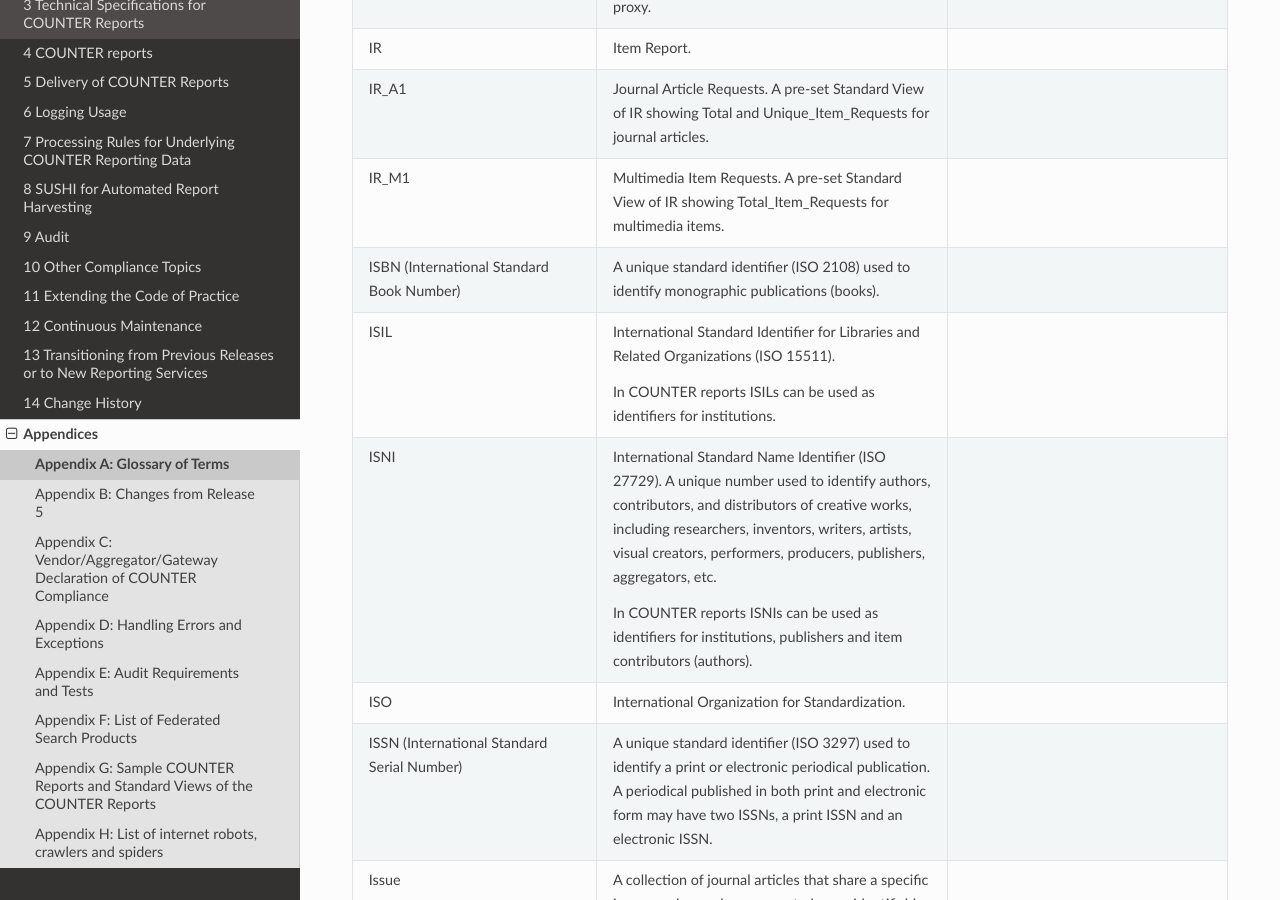
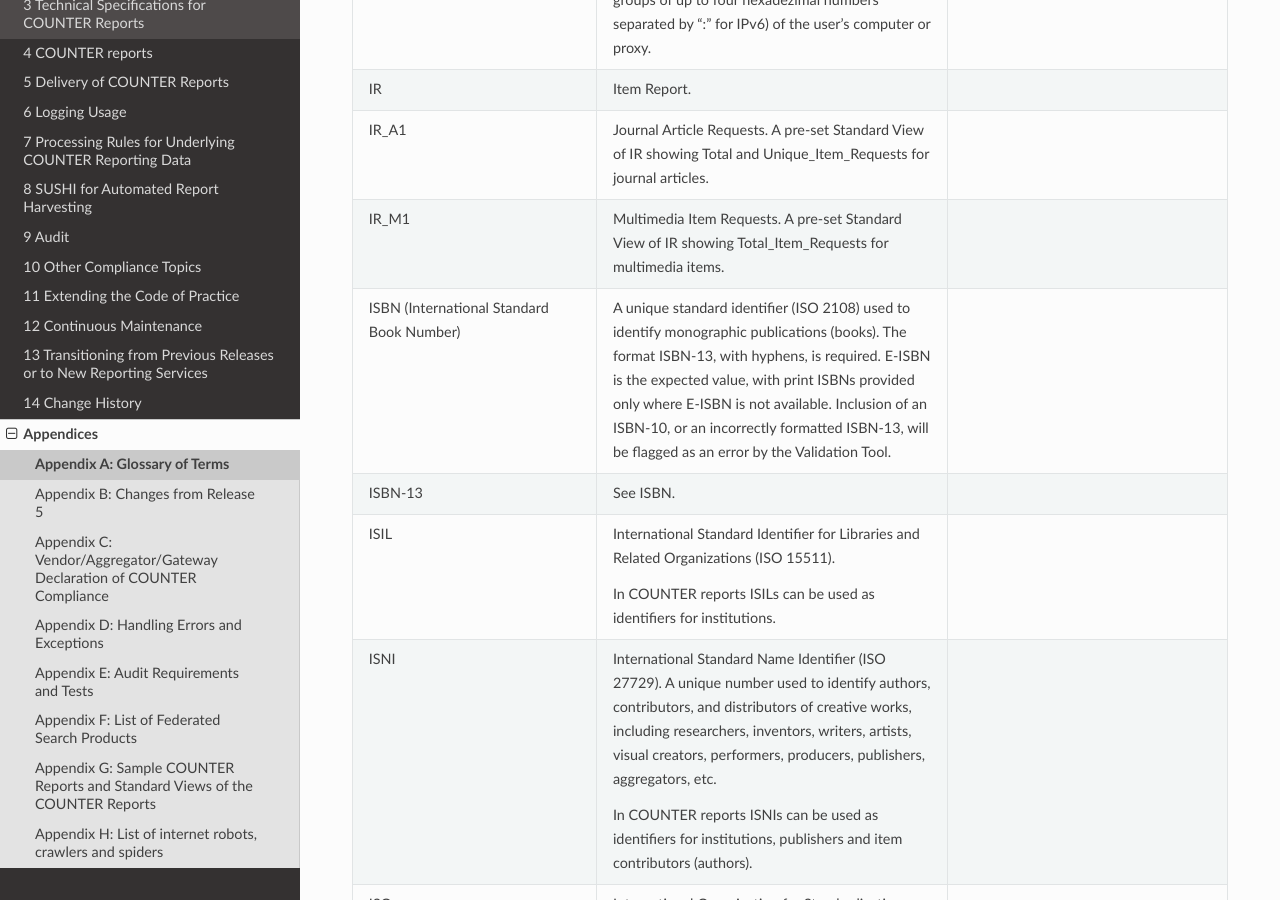
Before and after one commit to Project-Counter/cop5, a Sphinx documentation site: the page built from source/appendices/a-glossary-of-terms.rst, in a window 1280 px wide and 900 px high, scrolled down 13882 px. Built offline with Sphinx 7.4.7 and the Read the Docs theme 3.1.0, drawn with Linux system fonts in a browser that asks for light colours.

Commit message:
Expected values for ISBNs (#259)
Clarify that E-ISBNs are the expected values in COUNTER reports, per https://github.com/Project-Counter/cop5/issues/247

```diff
--- a/source/03-specifications/02-formats-for-counter-reports.rst
+++ b/source/03-specifications/02-formats-for-counter-reports.rst
@@ -272,7 +272,7 @@
      - publisherA:jnrlCode123
 
    * - ISBN
-     - International Standard Book Number in the format ISBN-13 with hyphens.
+     - International Standard Book Number in the format ISBN-13 with hyphens. E-ISBN is the expected value, with print ISBNs provided only where E-ISBN is not available.
      - TR, IR\ |br|\ |lb|
        TR_B1, TR_B2, TR_B3
      - 978-3-16-148410-0
@@ -359,7 +359,7 @@
      - TandF:wser20
 
    * - Parent_ISBN
-     - ISBN of the parent item in the format ISBN-13 with hyphens.
+     - ISBN of the parent item in the format ISBN-13 with hyphens. E-ISBN is the expected value, with print ISBNs provided only where E-ISBN is not available.
      - IR
      -
 
@@ -437,7 +437,7 @@
      - repositorya:plan126
 
    * - Component_ISBN
-     - ISBN that is assigned to the component item in the format ISBN-13 with hyphens.
+     - ISBN that is assigned to the component item in the format ISBN-13 with hyphens. E-ISBN is the expected value, with print ISBNs provided only where E-ISBN is not available.
      - IR
      -
 
--- a/source/appendices/a-glossary-of-terms.rst
+++ b/source/appendices/a-glossary-of-terms.rst
@@ -414,6 +414,10 @@
      - See Executive Committee.
      -
 
+   * - E-ISBN
+     - See ISBN.
+     -
+
    * - eJournal
      - Serial content that is published online.
 
@@ -595,7 +599,11 @@
      -
 
    * - ISBN (International Standard Book Number)
-     - A unique standard identifier (ISO 2108) used to identify monographic publications (books).
+     - A unique standard identifier (ISO 2108) used to identify monographic publications (books). The format ISBN-13, with hyphens, is required. E-ISBN is the expected value, with print ISBNs provided only where E-ISBN is not available. Inclusion of an ISBN-10, or an incorrectly formatted ISBN-13, will be flagged as an error by the Validation Tool.
+     -
+
+   * - ISBN-13
+     - See ISBN.
      -
 
    * - ISIL
```
